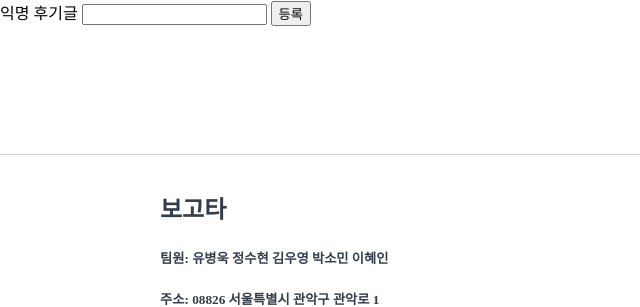
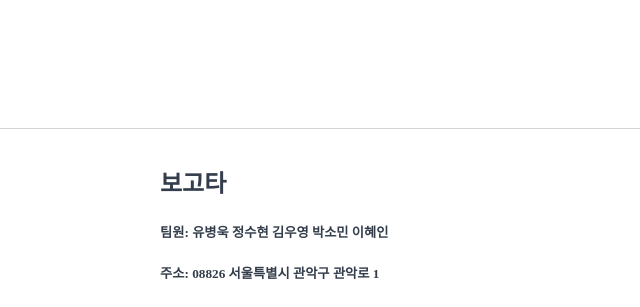
Before and after one commit to pirogramming/Show_me_the_CAR, a Django app: page /shops/1/ in a window 1280 px wide; the page is wider, and only the part inside the window is pictured. Shown: the part 906-1213 px from the top of that part, without its empty margins (0-640 px from the left). After the commit the page ends 1185 px from the top of that part, so only its background shows below. Run offline with Django 3.2, Linux system fonts and the light colour scheme; data comes from the database, SQL or seed files in the repository; both versions use the stored data as it was after the commit; parts of the project's set-up code (start-up, migrations or seed data) failed here and were passed over; some libraries are stand-ins or nearby versions.

Commit message:
minor bug fix

```diff
--- a/templates/shops/shop_detail.html
+++ b/templates/shops/shop_detail.html
@@ -46,13 +46,6 @@
             <h3>{{ comment.comment }}</h3>
         {% endfor %}
     </div>
-
-    <form action="{% url 'shops:create_comment' shop.id %}" method="POST">
-        {% csrf_token %}
-        <label for="comment">익명 후기글</label>
-        <input type="text" name="comment">
-        <button type="submit">등록</button>
-    </form>
 
 
 {% endblock content %}
```
Also changed, not shown: db.sqlite3.
